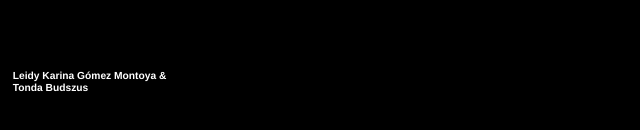
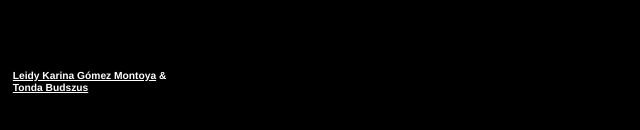
Before and after one commit to dotframes/dotframes.github.io, a plain HTML site: page index.html in a window 1280 px wide. Shown: the part 667-797 px from the top of the page, 0-640 px from the left. Drawn offline with Linux system fonts and the light colour scheme.

Commit message:
Update index.html

```diff
--- a/index.html
+++ b/index.html
@@ -11,8 +11,8 @@
     <h1 class="title">.frames</h1>
 
     <div class="bottom-left-text">
-        Leidy Karina Gómez Montoya &<br>
-        Tonda Budszus <br>
+        <a href="https://instagram.com/leidykarinagomezmontoya" target="_blank">Leidy Karina Gómez Montoya</a> &<br>
+        <a href="https://instagram.com/tondabdszs" target="_blank">Tonda Budszus
     </div>
 
     <div class="bottom-right-text">
```
